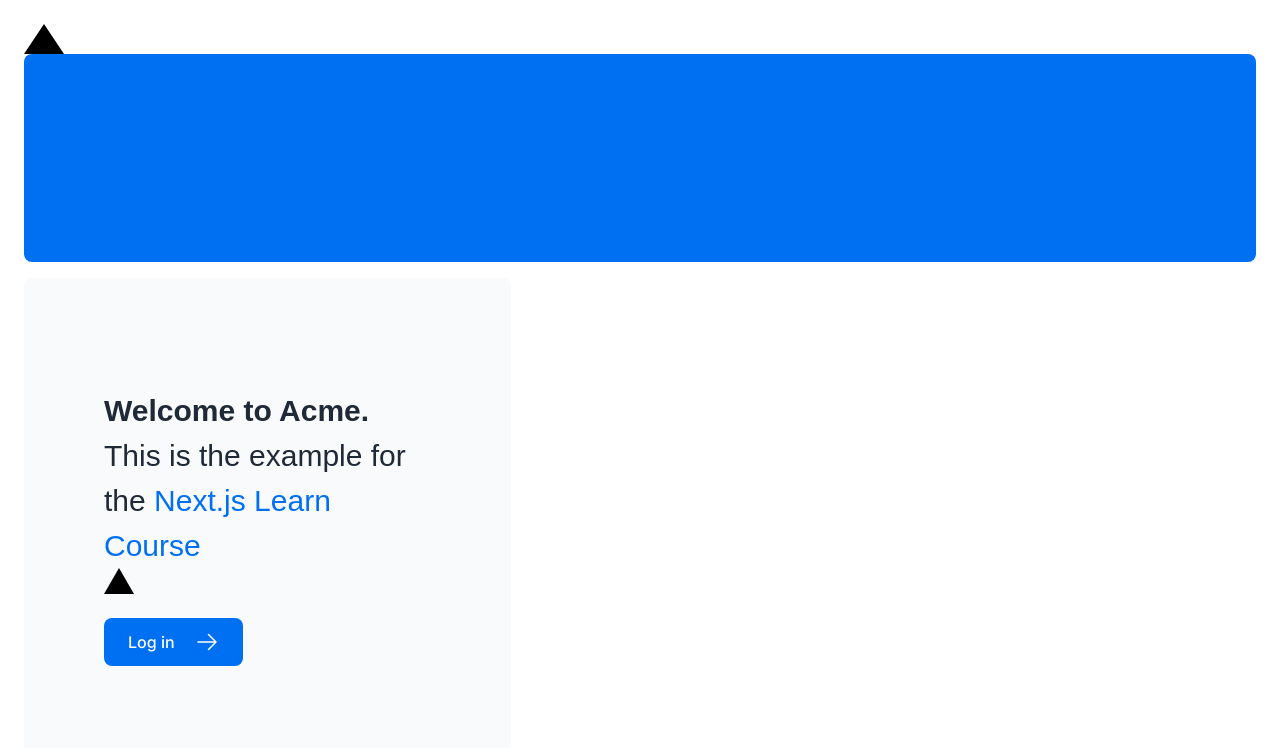
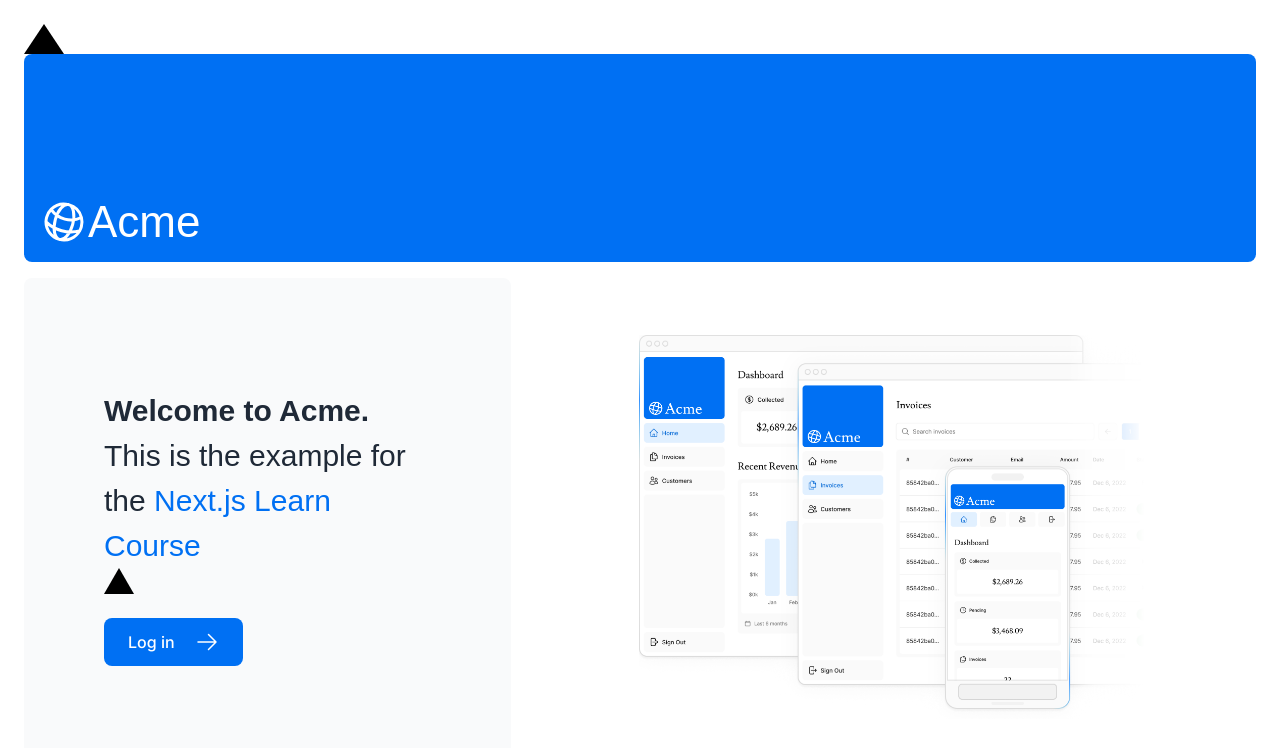
Before and after one commit to harunzsln/nextjs-dashboard, a Next.js app: page / in a window 1280 px wide. Shown: the top 748 px of the page. Built offline with nearby package versions, Linux system fonts and the light colour scheme; a web font is replaced by a local one.

Commit message:
added images and a secondary font

```diff
--- a/app/page.tsx
+++ b/app/page.tsx
@@ -3,13 +3,14 @@
 import Link from 'next/link';
 import styles from 'app/ui/home.module.css';
 import { lusitana } from '@/app/ui/fonts';
+import Image from 'next/image';
 
 export default function Page() {
   return (
     <main className="flex min-h-screen flex-col p-6">
       <div className={styles.shape} />
       <div className="flex h-20 shrink-0 items-end rounded-lg bg-blue-500 p-4 md:h-52">
-        {/* <AcmeLogo /> */}
+        <AcmeLogo />
       </div>
       <div className="mt-4 flex grow flex-col gap-4 md:flex-row">
         <div className="flex flex-col justify-center gap-6 rounded-lg bg-gray-50 px-6 py-10 md:w-2/5 md:px-20">
@@ -20,7 +21,7 @@
             <a href="https://nextjs.org/learn/" className="text-blue-500">
               Next.js Learn Course
             </a>
-            <div
+          <div
   className="relative w-0 h-0 border-l-[15px] border-r-[15px] border-b-[26px] border-l-transparent border-r-transparent border-b-black"
 />
           </p>
@@ -33,6 +34,20 @@
         </div>
         <div className="flex items-center justify-center p-6 md:w-3/5 md:px-28 md:py-12">
           {/* Add Hero Images Here */}
+          <Image
+            src="/hero-desktop.png"
+            width={1000}
+            height={760}
+            className="hidden md:block"
+            alt="Screenshots of the dashboard project showing desktop version"
+          />
+          <Image
+            src= "/hero-mobile.png"
+            width={560}
+            height={620}
+            className="block md:hidden"
+            alt="Screenshots of the dashboard project showing mobile version"
+          />
         </div>
       </div>
     </main>
```
